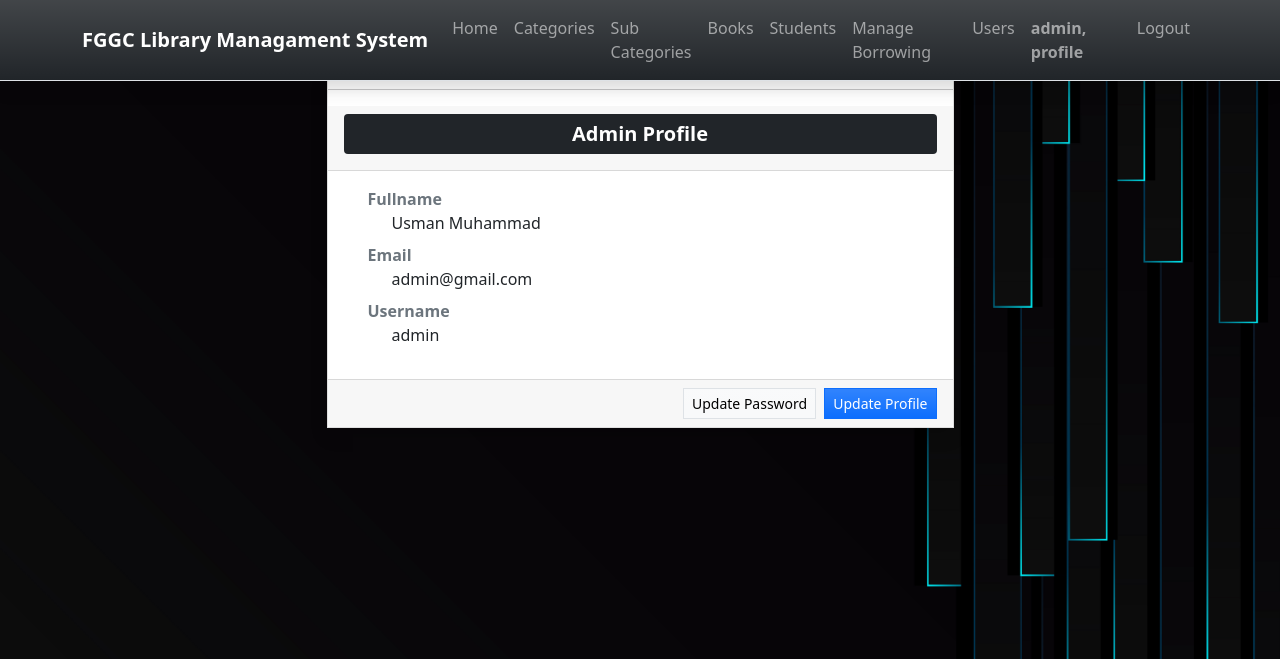
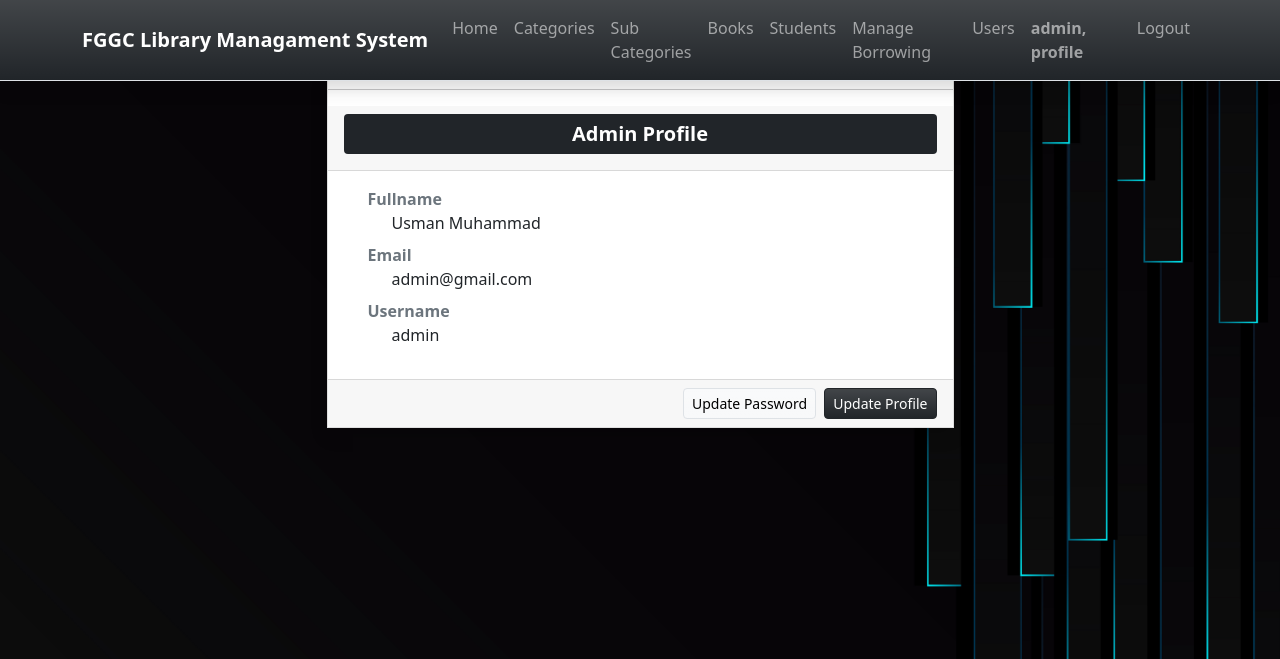
Before and after one commit to Saudii81/django_lms, a Django app: page /profile in a window 1280 px wide. Shown: the top 659 px of the page. Run offline with Django 4.2, Linux system fonts and the light colour scheme; a user stored in the database is signed in; parts of the project's set-up code (start-up, migrations or seed data) failed here and were passed over; some libraries are stand-ins or nearby versions.

Commit message:
refactor

```diff
--- a/lmsApp/templates/profile.html
+++ b/lmsApp/templates/profile.html
@@ -25,8 +25,8 @@
                 </div>
                 <div class="card-footer">
                     <div class="d-flex w-100 text-end justify-content-end">
-                        <a href="{% url 'update-password' %}" class="btn btn btn-light border btn-sm bg-gradient rounded-0 me-2">Update Password</a>
-                        <a href="{% url 'update-profile' %}" class="btn btn btn-primary btn-sm bg-gradient rounded-0">Update Profile</a>
+                        <a href="{% url 'update-password' %}" class="btn btn btn-light border btn-sm bg-gradient rounded me-2">Update Password</a>
+                        <a href="{% url 'update-profile' %}" class="btn btn btn-dark btn-sm bg-gradient rounded">Update Profile</a>
                     </div>
                 </div>
             </div>
```
Also changed, not shown: db.sqlite3.
